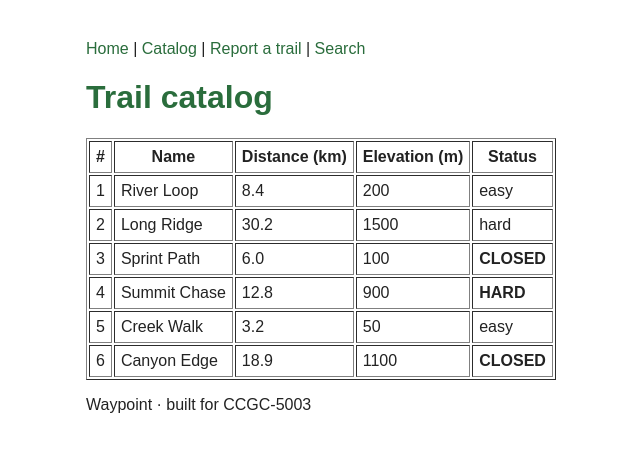
After one commit to MsSaidat25/WayPoint, a Django app: page /catalog/ in a window 1280 px wide. The commit adds this page. Shown: the top 452 px of the page, without its empty margins (204-844 px from the left). Run offline with Django 4.2, Linux system fonts and the light colour scheme.

Commit message:
week 11: base layout with partials, catalog with badges, filters, row numbers

```diff
--- /dev/null
+++ b/templates/base.html
@@ -0,0 +1,15 @@
+{% load static %}
+<!DOCTYPE html>
+<html>
+<head>
+    <title>{% block title %}Waypoint{% endblock %}</title>
+    <link rel="stylesheet" href="{% static 'style.css' %}">
+</head>
+<body>
+    {% include "partials/navbar.html" %}
+    <main>
+        {% block content %}{% endblock %}
+    </main>
+    {% include "partials/footer.html" %}
+</body>
+</html>
--- /dev/null
+++ b/templates/catalog.html
@@ -0,0 +1,31 @@
+{% extends "base.html" %}
+{% block title %}Trail catalog{% endblock %}
+{% block content %}
+    <h1>Trail catalog</h1>
+    <table border="1" cellpadding="6">
+        <tr>
+            <th>#</th>
+            <th>Name</th>
+            <th>Distance (km)</th>
+            <th>Elevation (m)</th>
+            <th>Status</th>
+        </tr>
+        {% for trail in trails %}
+        <tr>
+            <td>{{ forloop.counter }}</td>
+            <td>{{ trail.name }}</td>
+            <td>{{ trail.distance|floatformat:1 }}</td>
+            <td>{{ trail.elevation }}</td>
+            <td>
+                {% if not trail.is_open %}
+                    <strong>CLOSED</strong>
+                {% elif trail.difficulty == "expert" %}
+                    <strong>HARD</strong>
+                {% else %}
+                    {{ trail.difficulty }}
+                {% endif %}
+            </td>
+        </tr>
+        {% endfor %}
+    </table>
+{% endblock %}
--- /dev/null
+++ b/templates/partials/footer.html
@@ -0,0 +1,3 @@
+<footer>
+    <p>Waypoint &middot; built for CCGC-5003</p>
+</footer>
--- /dev/null
+++ b/templates/partials/navbar.html
@@ -0,0 +1,6 @@
+<nav>
+    <a href="{% url 'home' %}">Home</a> |
+    <a href="{% url 'catalog' %}">Catalog</a> |
+    <a href="{% url 'report' %}">Report a trail</a> |
+    <a href="{% url 'search' %}">Search</a>
+</nav>
--- a/trails/urls.py
+++ b/trails/urls.py
@@ -5,4 +5,5 @@ urlpatterns = [
     path("", views.home, name="home"),
     path("report/", views.report, name="report"),
     path("search/", views.search, name="search"),
+    path("catalog/", views.catalog, name="catalog"),
 ]
--- a/trails/views.py
+++ b/trails/views.py
@@ -23,3 +23,16 @@ def search(request):
     # safely read the query string, default to empty (WP-404)
     q = request.GET.get("q", "")
     return render(request, "search.html", {"q": q})
+
+
+def catalog(request):
+    # data-driven catalog; edit these dicts to re-badge the page (WP-503)
+    trails = [
+        {"name": "River Loop", "distance": 8.4, "elevation": 200, "difficulty": "easy", "is_open": True},
+        {"name": "Long Ridge", "distance": 30.15, "elevation": 1500, "difficulty": "hard", "is_open": True},
+        {"name": "Sprint Path", "distance": 6.0, "elevation": 100, "difficulty": "moderate", "is_open": False},
+        {"name": "Summit Chase", "distance": 12.75, "elevation": 900, "difficulty": "expert", "is_open": True},
+        {"name": "Creek Walk", "distance": 3.2, "elevation": 50, "difficulty": "easy", "is_open": True},
+        {"name": "Canyon Edge", "distance": 18.9, "elevation": 1100, "difficulty": "expert", "is_open": False},
+    ]
+    return render(request, "catalog.html", {"trails": trails})
```
Also changed, not shown: templates/home.html (+4 -14 lines), templates/report.html (+4 -10 lines), templates/search.html (+4 -10 lines), templates/thanks.html (+4 -11 lines).
